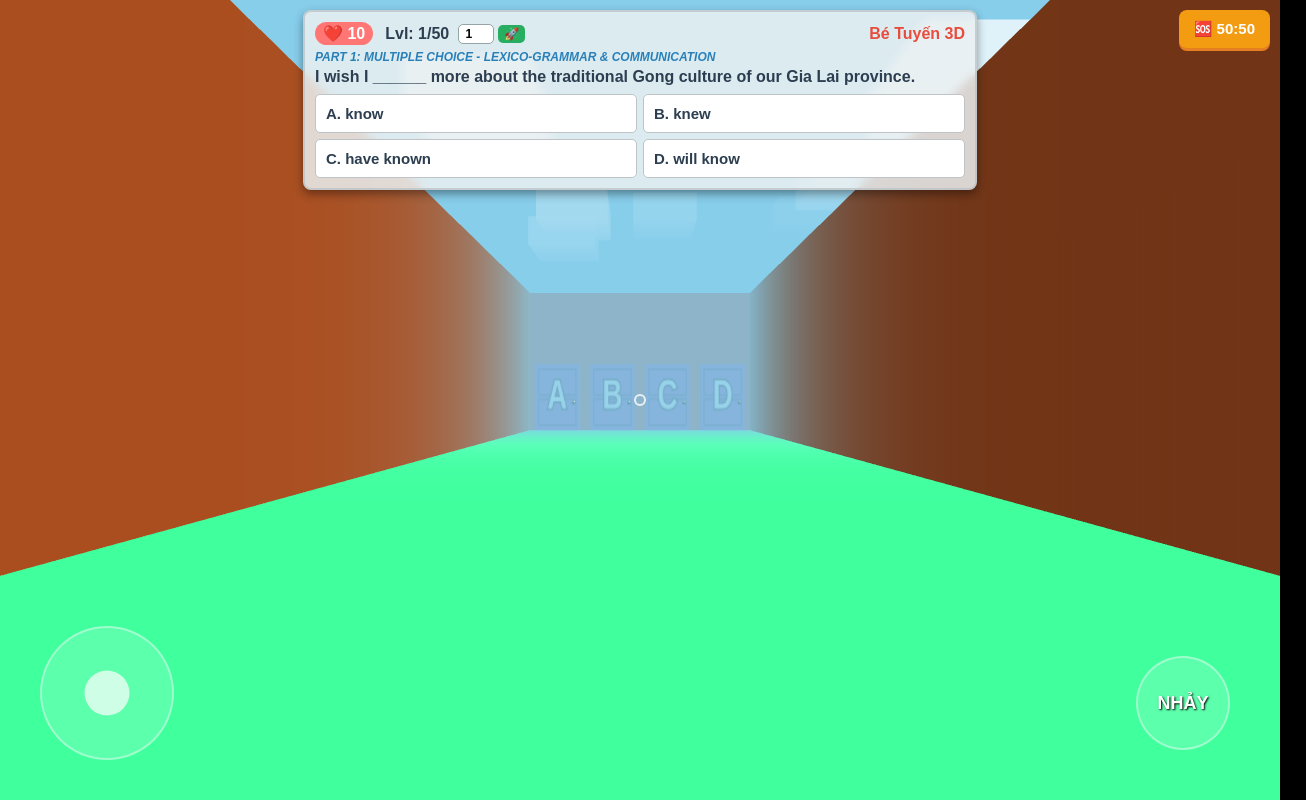
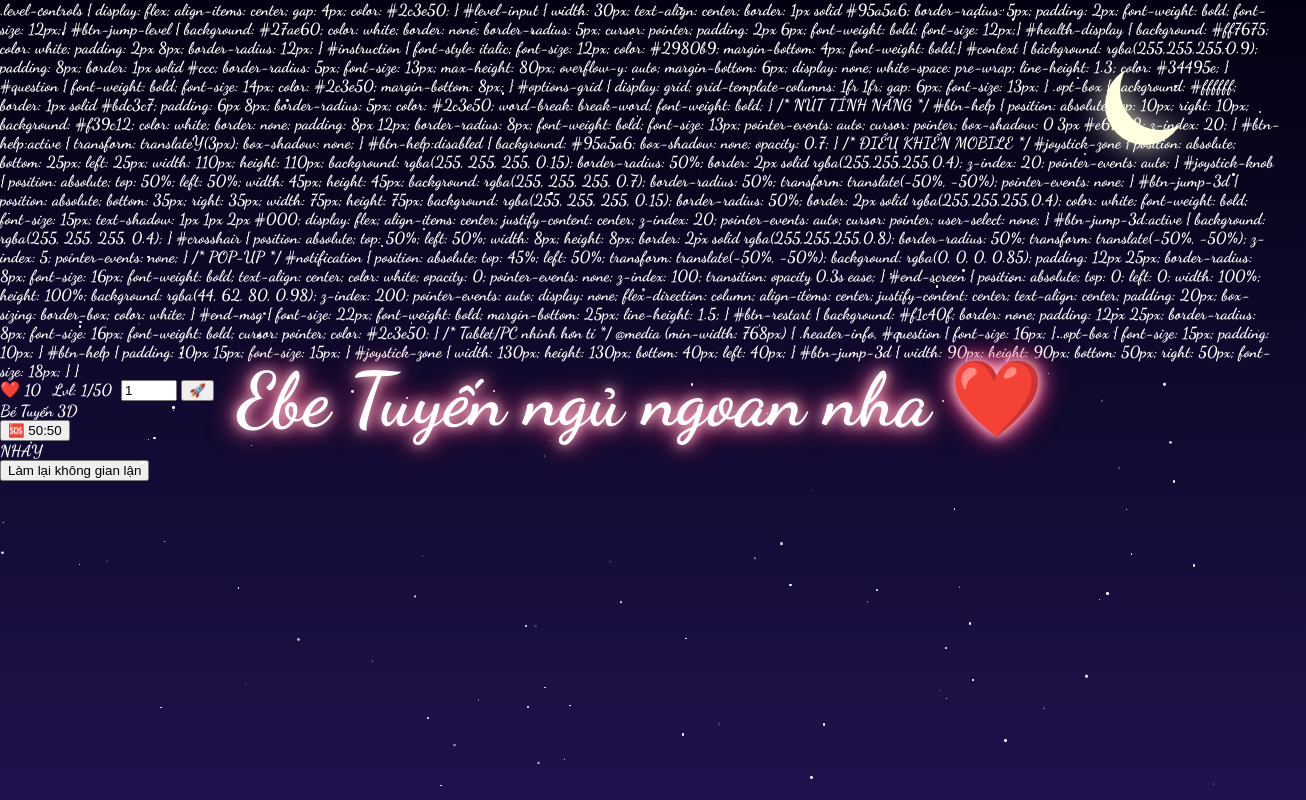
Before and after one commit to tandatt652-arch/game-cho-Tuyen-ne, a plain HTML site: page index.html in a window 1280 px wide. Shown: the whole page, 1306 px wide, since content can reach past the window. Drawn offline with nearby package versions, Linux system fonts and the light colour scheme; animation ran at ten frames a second.

Commit message:
Update index.html

```diff
--- a/index.html
+++ b/index.html
@@ -2,38 +2,131 @@
 <html lang="vi">
 <head>
     <meta charset="UTF-8">
-    <meta name="viewport" content="width=device-width, initial-scale=1.0, maximum-scale=1.0, user-scalable=no">
-    <title>Mario English 3D - Tối Ưu Mobile</title>
-    <script src="https://cdnjs.cloudflare.com/ajax/libs/three.js/r128/three.min.js"></script>
+    <meta name="viewport" content="width=device-width, initial-scale=1.0">
+    <title>Chúc ngủ ngon ❤️</title>
+    <link href="https://fonts.googleapis.com/css2?family=Dancing+Script:wght@700&display=swap" rel="stylesheet">
     <style>
+        /* Cài đặt khung nền vũ trụ */
         body, html {
-            margin: 0; padding: 0; width: 100vw; height: 100vh; overflow: hidden;
-            background-color: #000; font-family: Arial, sans-serif; user-select: none;
-            touch-action: none; -webkit-user-select: none;
+            margin: 0;
+            padding: 0;
+            width: 100%;
+            height: 100%;
+            background: linear-gradient(to bottom, #020111 0%, #20124d 100%);
+            overflow: hidden; /* Ẩn thanh cuộn */
+            font-family: 'Dancing Script', cursive;
+            color: white;
         }
 
-        /* LỚP NỀN VUỐT XOAY CAMERA (Nằm dưới UI) */
-        #touch-look-zone {
-            position: absolute; top: 0; left: 0; width: 100vw; height: 100vh;
-            z-index: 1; pointer-events: auto;
+        /* Lời chúc */
+        .message {
+            position: absolute;
+            top: 50%;
+            left: 50%;
+            transform: translate(-50%, -50%);
+            font-size: min(8vw, 4.5rem); /* Tự động thu nhỏ trên điện thoại */
+            text-align: center;
+            text-shadow: 0 0 10px #ffb3c6, 0 0 20px #ffb3c6, 0 0 30px #ff0055;
+            z-index: 10;
+            width: 100%;
+            animation: pulse 2s infinite alternate;
         }
 
-        /* GIAO DIỆN CÂU HỎI (Nằm trên cùng) */
-        #ui-overlay {
-            position: absolute; top: 0; left: 0; width: 100%; pointer-events: none; z-index: 10;
-            display: flex; flex-direction: column; align-items: center; padding-top: 10px;
+        /* Hiệu ứng nhịp đập nhẹ cho dòng chữ */
+        @keyframes pulse {
+            0% { transform: translate(-50%, -50%) scale(1); }
+            100% { transform: translate(-50%, -50%) scale(1.05); }
         }
-        .panel {
-            background: rgba(236, 240, 241, 0.85); backdrop-filter: blur(5px); -webkit-backdrop-filter: blur(5px);
-            padding: 10px; border-radius: 8px; width: 92%; max-width: 650px; pointer-events: auto;
-            box-shadow: 0 4px 10px rgba(0,0,0,0.4); border: 2px solid rgba(189, 195, 199, 0.8);
-            max-height: 40vh; overflow-y: auto; /* Giới hạn độ cao để không che 3D */
-            display: flex; flex-direction: column;
+
+        /* Mặt trăng lưỡi liềm */
+        .moon {
+            position: absolute;
+            top: 50px;
+            right: 80px;
+            width: 80px;
+            height: 80px;
+            border-radius: 50%;
+            /* Dùng bóng đổ để tạo hình lưỡi liềm */
+            box-shadow: -15px 15px 0 0 #ffffe0;
+            z-index: 5;
+            animation: moonGlow 4s infinite alternate;
         }
-        .header-info {
-            display: flex; justify-content: space-between; align-items: center;
-            font-weight: bold; color: #e74c3c; font-size: 13px; margin-bottom: 5px; gap: 5px;
+
+        /* Hiệu ứng phát sáng cho mặt trăng */
+        @keyframes moonGlow {
+            0% { filter: drop-shadow(0 0 5px #ffffe0); }
+            100% { filter: drop-shadow(0 0 15px #ffffe0); }
         }
+
+        /* Các vì sao */
+        .star {
+            position: absolute;
+            background-color: white;
+            border-radius: 50%;
+            z-index: 1;
+            /* Cài đặt hiệu ứng trôi và lấp lánh */
+            animation: floatUp linear infinite;
+        }
+
+        @keyframes floatUp {
+            0% { transform: translateY(0); opacity: 0; }
+            20% { opacity: 1; }
+            80% { opacity: 1; }
+            100% { transform: translateY(-150px); opacity: 0; }
+        }
+
+        /* Reponsive cho mặt trăng trên điện thoại */
+        @media (max-width: 600px) {
+            .moon {
+                top: 30px;
+                right: 50px;
+                width: 60px;
+                height: 60px;
+                box-shadow: -10px 10px 0 0 #ffffe0;
+            }
+        }
+    </style>
+</head>
+<body>
+
+    <div class="moon"></div>
+
+    <div class="message">Ebe Tuyến ngủ ngoan nha ❤️</div>
+
+    <div id="stars-container"></div>
+
+    <script>
+        // Lấy thẻ div chứa sao
+        const starsContainer = document.getElementById('stars-container');
+        const numStars = 150; // Số lượng sao hiển thị
+
+        // Tạo ra các ngôi sao một cách ngẫu nhiên
+        for (let i = 0; i < numStars; i++) {
+            let star = document.createElement('div');
+            star.className = 'star';
+
+            // Kích thước sao ngẫu nhiên từ 1px đến 3px
+            let size = Math.random() * 2 + 1;
+            star.style.width = size + 'px';
+            star.style.height = size + 'px';
+
+            // Vị trí sao ngẫu nhiên trên toàn màn hình
+            star.style.left = Math.random() * 100 + 'vw';
+            star.style.top = Math.random() * 100 + 'vh';
+
+            // Thời gian bay và độ trễ ngẫu nhiên để các sao không bay cùng lúc
+            let duration = Math.random() * 15 + 10; // Bay từ 10s đến 25s
+            let delay = Math.random() * 10;
+            star.style.animationDuration = duration + 's';
+            star.style.animationDelay = delay + 's';
+
+            // Thêm sao vào vùng không gian
+            starsContainer.appendChild(star);
+        }
+    </script>
+
+</body>
+</html>
         .level-controls { display: flex; align-items: center; gap: 4px; color: #2c3e50; }
         #level-input { width: 30px; text-align: center; border: 1px solid #95a5a6; border-radius: 5px; padding: 2px; font-weight: bold; font-size: 12px;}
         #btn-jump-level { background: #27ae60; color: white; border: none; border-radius: 5px; cursor: pointer; padding: 2px 6px; font-weight: bold; font-size: 12px;}
```
